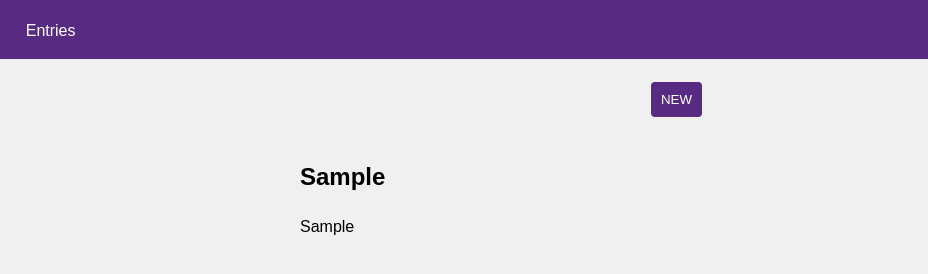
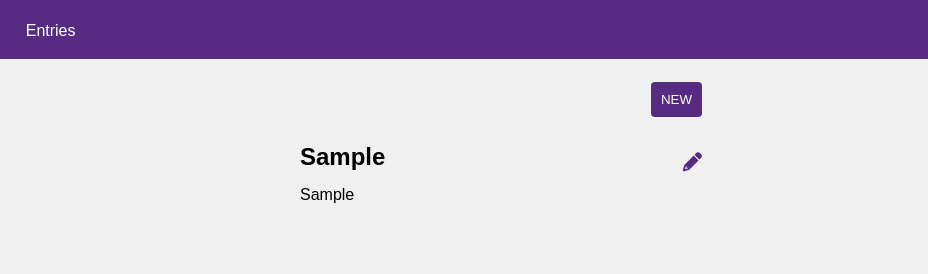
Before and after one commit to joshangeles/code-journal, a website: page index.html in a window 1280 px wide. Both pictures are taken after typing "Sample", "Sample", "Sample" into the empty fields and a click on the input "SAVE". Shown: the full height of the page, 352-1280 px from the left. Drawn offline with Linux system fonts and the light colour scheme.

Commit message:
Added FontAwesome pencil icon next to title of entries. #3

```diff
--- a/css/reset.css
+++ b/css/reset.css
@@ -2,7 +2,8 @@
   box-sizing: border-box;
 }
 
-body {
+body,
+p {
   margin: 0;
 }
 
--- a/css/styles.css
+++ b/css/styles.css
@@ -65,6 +65,11 @@ header {
   background-color: #562b81;
 }
 
+i {
+  color: #562b81;
+  font-size: larger;
+}
+
 li {
   list-style: none;
   margin-bottom: 1.5rem;
@@ -74,6 +79,13 @@ li {
 a,
 h3,
 h1 {
+  display: inline-block;
+  padding: 0;
+}
+
+h2 {
+  margin-top: 0;
+  margin-bottom: 0.5rem;
   display: inline-block;
 }
 
@@ -127,6 +139,10 @@ input[type="submit"] {
   margin-top: 2rem;
 }
 
+.no-padding {
+  padding: 0;
+}
+
 #header-container {
   background-color: #562b81;
   color: white;
--- a/js/main.js
+++ b/js/main.js
@@ -37,20 +37,31 @@ function renderEntry(entry) {
   var $entryPhotoContainer = document.createElement('div');
   var $entryPhoto = document.createElement('img');
   var $entryTextContainer = document.createElement('div');
+  var $entryHeaderRow = document.createElement('div');
+  var $entryHeaderColumn = document.createElement('div');
   var $entryTitle = document.createElement('h2');
+  var $entryIcon = document.createElement('i');
   var $entryNotes = document.createElement('p');
   $entryRow.setAttribute('class', 'row');
   $entryPhotoContainer.setAttribute('class', 'column-half');
   $entryPhoto.setAttribute('class', 'border-round');
   $entryPhoto.setAttribute('src', entry.photo);
   $entryTextContainer.setAttribute('class', 'column-half');
+  $entryHeaderRow.setAttribute('class', 'row');
+  $entryHeaderRow.setAttribute('id', 'entry-header-container');
+  $entryHeaderColumn.setAttribute('class', 'column-full align-items-center justify-space-between no-padding flex');
+  $entryIcon.setAttribute('class', 'fa fa-pencil');
+  $entryIcon.setAttribute('aria-hidden', 'true');
   $entryTitle.textContent = entry.title;
   $entryNotes.textContent = entry.notes;
   $entryListItem.appendChild($entryRow);
   $entryRow.appendChild($entryPhotoContainer);
   $entryPhotoContainer.appendChild($entryPhoto);
   $entryRow.appendChild($entryTextContainer);
-  $entryTextContainer.appendChild($entryTitle);
+  $entryTextContainer.appendChild($entryHeaderRow);
+  $entryHeaderRow.appendChild($entryHeaderColumn);
+  $entryHeaderColumn.appendChild($entryTitle);
+  $entryHeaderColumn.appendChild($entryIcon);
   $entryTextContainer.appendChild($entryNotes);
   return $entryListItem;
 }
```
